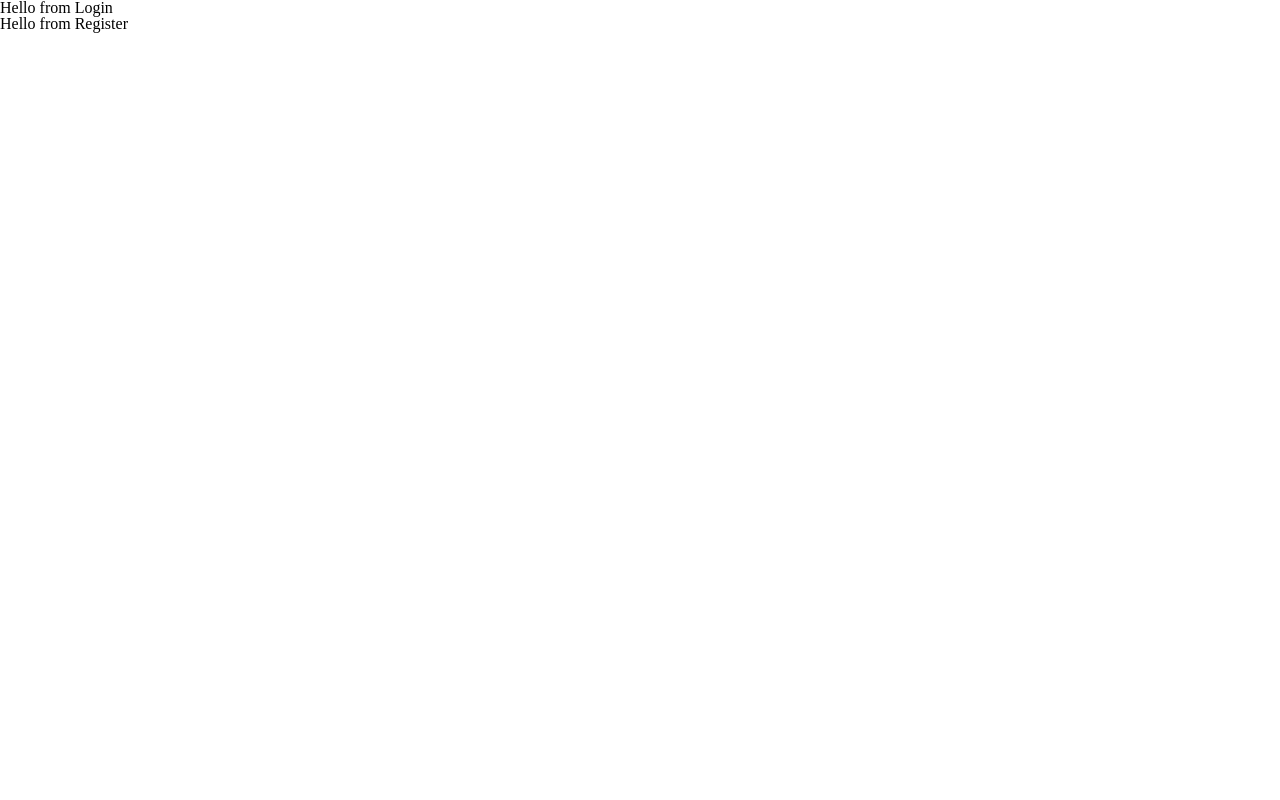
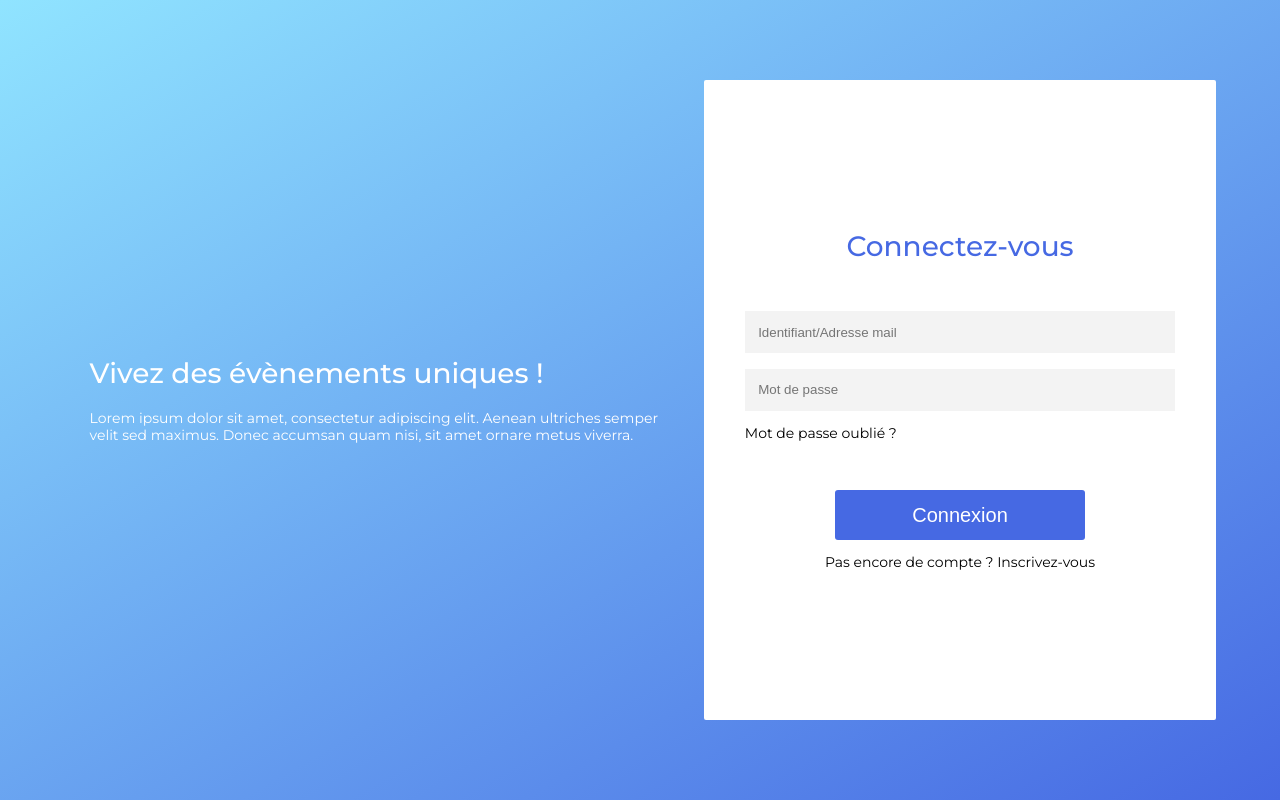
Before and after one commit to FlorentParis/Shary, a React (Create React App) app in the folder client/: page / in a window 1280 px wide. Built offline with nearby package versions, Linux system fonts and the light colour scheme; no server answers.

Commit message:
[ADD]Login

```diff
--- a/client/src/components/authentification/Login.tsx
+++ b/client/src/components/authentification/Login.tsx
@@ -1,11 +1,30 @@
+import styles from '../../style/pages/authentification/Login.module.scss'
 
 
+const Login: React.FC = () => {
+    return (
+        <div className={styles.container}>
+            <div className={styles.title}>
+                <h2>Connectez-vous</h2>
+            </div>
+            <div className={styles.form}>
+                <div>
+                    <label htmlFor=""></label>
+                    <input type="text" name="" id="" placeholder='Identifiant/Adresse mail' />
+                </div>
+                <div>
+                    <label htmlFor=""></label>
+                    <input type="text" name="" id="" placeholder='Mot de passe' />
+                    <p>Mot de passe oublié ?</p>
 
-const Login = () => {
-    return (
-        <>
-            <h1>Hello from Login</h1>
-        </>
+                </div>
+
+            </div>
+            <div className={styles.connection}>
+                <button>Connexion</button>
+                <p>Pas encore de compte ? Inscrivez-vous</p>
+            </div>
+        </div>
     )
 }
 
--- a/client/src/components/authentification/Register.tsx
+++ b/client/src/components/authentification/Register.tsx
@@ -1,6 +1,6 @@
 
 
-const Register = () => {
+const Register: React.FC = () => {
 
     return (
         <>
--- a/client/src/pages/authentification/Auth.tsx
+++ b/client/src/pages/authentification/Auth.tsx
@@ -5,10 +5,17 @@ import Register from '../../components/authentification/Register'
 const Auth: React.FC = () => {
 
     return (
-        <>
+        <div className={styles.container}>
+
+            <div className={styles.tagline}>
+                <h1>Vivez des évènements uniques !</h1>
+                <p>Lorem ipsum dolor sit amet, consectetur adipiscing elit.
+Aenean ultriches semper velit sed maximus. Donec accumsan quam nisi, sit amet ornare metus viverra.</p>
+            </div>
+            <div>
             <Login />
-            <Register />
-        </>
+            </div>
+        </div>
 
     )
 }
--- a/client/src/style/App.scss
+++ b/client/src/style/App.scss
@@ -3,3 +3,39 @@
 /* Pages */
 @import "./pages/homepage/homepage.scss";
 @import "./pages/settings/settings.scss";
+
+// font
+@import url('https://fonts.googleapis.com/css2?family=Montserrat:ital,wght@0,100;0,200;0,300;0,400;0,500;0,600;0,700;0,800;0,900;1,100;1,200;1,300;1,400;1,500;1,600;1,700;1,800;1,900&display=swap');
+
+body {
+    font-family: 'Montserrat';
+}
+
+h2 {
+    font-size: 28px;
+    color: #4669E3;
+    font-style: normal;
+    font-weight: 500;
+    font-size: 28px;
+    line-height: 34px;
+}
+
+p {
+    font-size: 14px;
+    line-height: 17px;
+
+
+}
+
+button {
+    border-style: none;
+    width: 250px;
+    height: 50px;
+    background: #4669E3;
+    border-radius: 3px;
+    font-weight: 100 !important;
+    font-size: 20px;
+    line-height: 24px;
+    text-align: center;
+    color: #FFFFFF;
+}
--- a/client/src/style/pages/authentification/Auth.module.scss
+++ b/client/src/style/pages/authentification/Auth.module.scss
@@ -0,0 +1,28 @@
+.container {
+    overflow: hidden;
+    height: 100vh;
+    background: linear-gradient(150deg, #90E4FF, #4669E3);
+    display: flex;
+    justify-content: center;
+    align-items: center;
+    padding: 0 5vw;
+
+
+    .tagline {
+        margin: 0 2vw;
+
+        h1 {
+            color: white ;
+            font-weight: 500;
+            font-size: 28px;
+            line-height: 34px;
+            margin-bottom: .7em;
+
+        }
+        p {
+            color: white ;
+
+        }
+    }
+
+}
--- a/client/src/style/pages/authentification/Login.module.scss
+++ b/client/src/style/pages/authentification/Login.module.scss
@@ -0,0 +1,48 @@
+.container {
+    display: flex;
+    flex-direction: column;
+    justify-content: center;
+    // align-items: center;
+    height: 80vh;
+    background: white;
+    width: 40vw;
+    border-radius: 2px;
+
+    .title {
+        display: flex;
+        flex-direction: column;
+        justify-content: center;
+        align-items: center;
+        margin-bottom: 2.5em;
+    }
+
+    .form {
+        display: flex;
+        flex-direction: column;
+        align-items: center;
+        margin-bottom: 2.5em;
+        width: 100%;
+        div {
+            margin: .5em;
+
+            input {
+                background-color: #F3F3F3;
+                padding: 1em 18em 1em 1em;
+                border-style: none;
+
+            }
+        }
+        p {
+            margin-top: 1em;
+        }
+    }
+    .connection {
+        display: flex;
+        flex-direction: column;
+        align-items: center;
+
+        p {
+            margin-top: 1em;
+        }
+    }
+}
```
